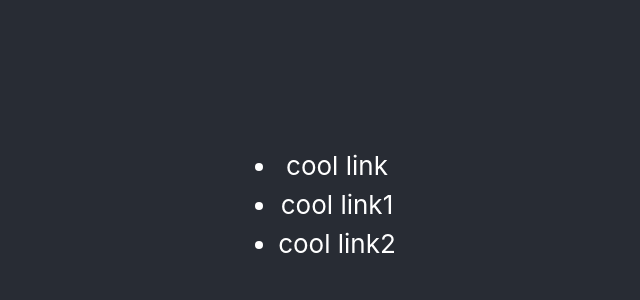
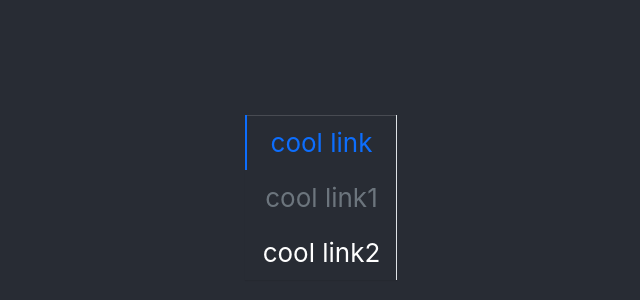
Before and after one commit to xing-6464/starlight, a React (Create React App) app: page / in a window 1280 px wide. Shown: the part 188-488 px from the top of the page, without its empty margins (319-959 px from the left). Built offline with nearby package versions, Linux system fonts and the light colour scheme.

Commit message:
添加Menu样式

```diff
--- a/src/App.tsx
+++ b/src/App.tsx
@@ -9,7 +9,7 @@
   return (
     <div className='App'>
       <header className='App-header'>
-        <Menu defaultIndex={0} onSelect={(index) => {alert(index)}}>
+        <Menu defaultIndex={0} onSelect={(index) => {alert(index)}} mode='vertical'>
           <MenuItem index={0}>
             cool link
           </MenuItem>
--- /dev/null
+++ b/src/components/Menu/_style.scss
@@ -0,0 +1,38 @@
+.star-menu {
+  display: flex;
+  flex-wrap: wrap;
+  padding-left: 0;
+  margin-bottom: 30px;
+  list-style: none;
+  border-bottom: $menu-border-width solid $menu-border-color;
+  box-shadow: $menu-box-shadow;
+  .menu-item {
+    padding: $menu-item-padding-y $menu-item-padding-x;
+    cursor: pointer;
+    transition: $menu-transition;
+    &:hover, &:focus {
+      text-decoration: none;
+    }
+    &.is-disabled {
+      color: $menu-item-disabled-color;
+      pointer-events: none;
+      cursor: default;
+    }
+    &.is-active, &:hover {
+      color: $menu-item-active-color;
+      border-bottom: $menu-item-active-border-width solid $menu-item-active-color;
+    }
+  }
+}
+.menu-vertical {
+  flex-direction: column;
+  border-bottom: 0;
+  border-right: $menu-border-width solid $menu-border-color;
+  .menu-item {
+    border-left: $menu-item-active-border-width solid transparent;
+    &.is-active, &:hover {
+      border-bottom: 0px;
+      border-left: $menu-item-active-border-width solid $menu-item-active-color;
+    }
+  }
+}
--- a/src/styles/index.scss
+++ b/src/styles/index.scss
@@ -17,7 +17,7 @@
 @import "../components/Alert/style";
 
 // menu
-// @import "../components/Menu/style";
+@import "../components/Menu/style";
 
 //navs
 // @import "../components/Tabs/style";
```
